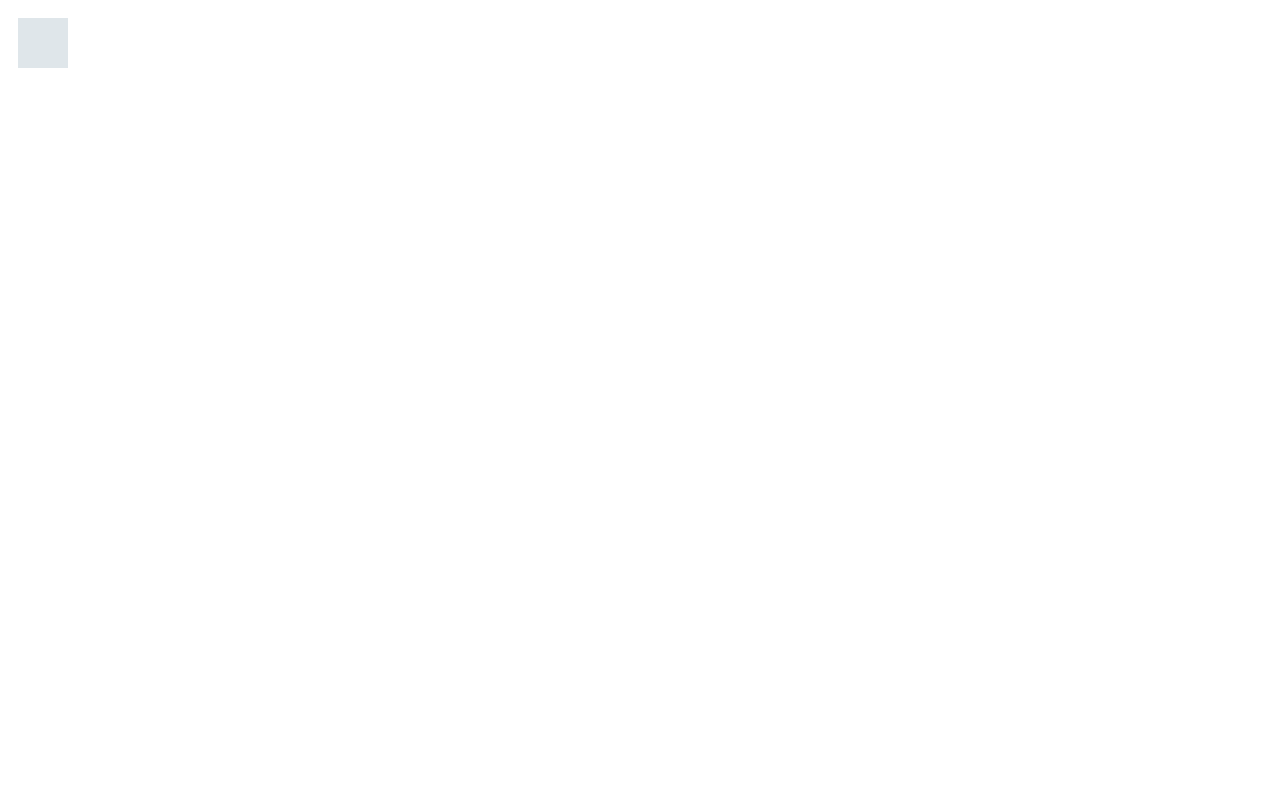
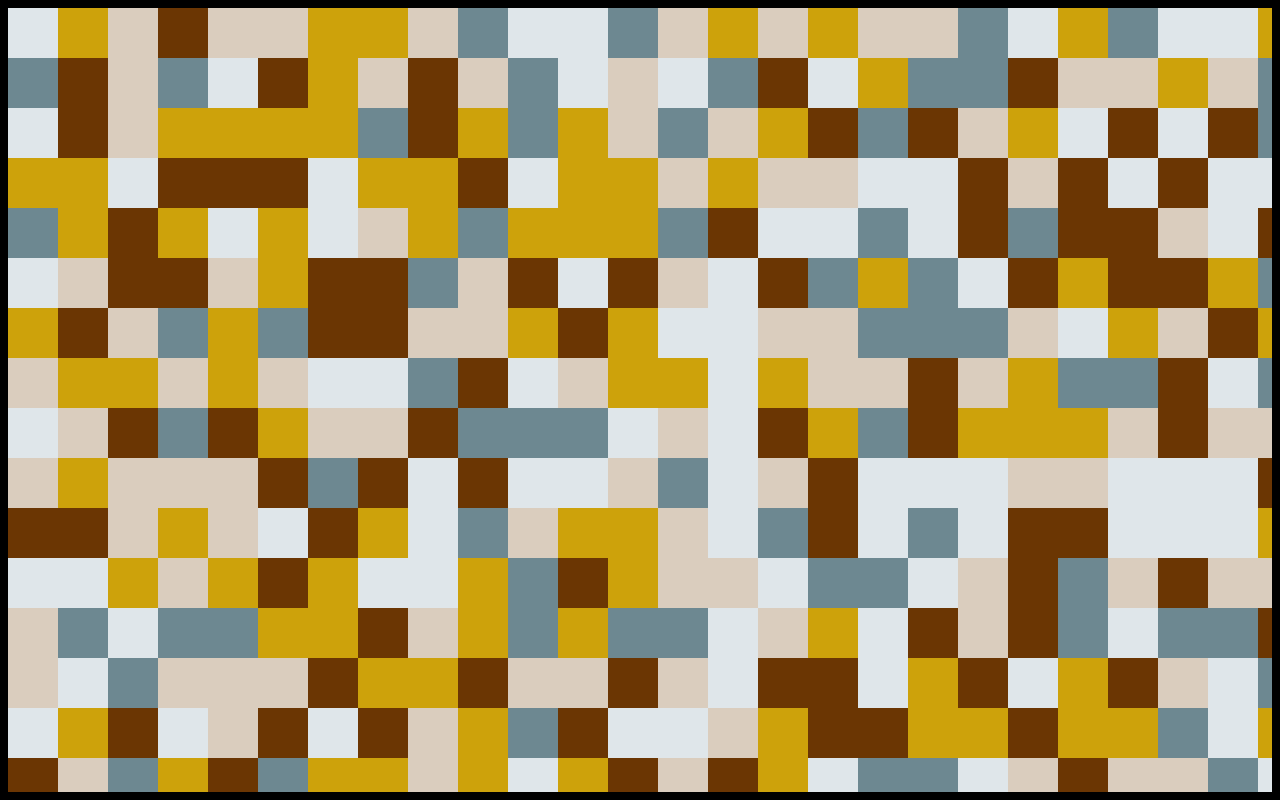
Before and after one commit to wahidfarid/pixel-banner, a plain HTML site: page index.html in a window 1280 px wide. Drawn offline with Linux system fonts and the light colour scheme.

Commit message:
Draw pixels in 2d grid

```diff
--- a/index.html
+++ b/index.html
@@ -2,6 +2,9 @@
 	<head>
 		<title>Pixel Banner Demo</title>
 		<script src="pixel-banner.js"></script>
+		<style>
+			body{background: #000;}
+		</style>
 	</head>
 	<body>
 		<div id="pixel_banner_div"></div>
--- a/pixel-banner.js
+++ b/pixel-banner.js
@@ -51,8 +51,12 @@
 
 		ctx.imageSmoothingEnabled = false;
 
-		ctx.fillStyle = pallete[Math.floor(Math.random() * pallete.length)];
-		ctx.fillRect(10, 10, w, h);
+		for(var x = 0; x < c.width; x+= w){
+			for(var y = 0; y < c.height; y+= h){
+				ctx.fillStyle = pallete[Math.floor(Math.random() * pallete.length)];
+				ctx.fillRect(x, y, w, h);
+			}
+		}
 	}
 
     // make accessible globally
```
